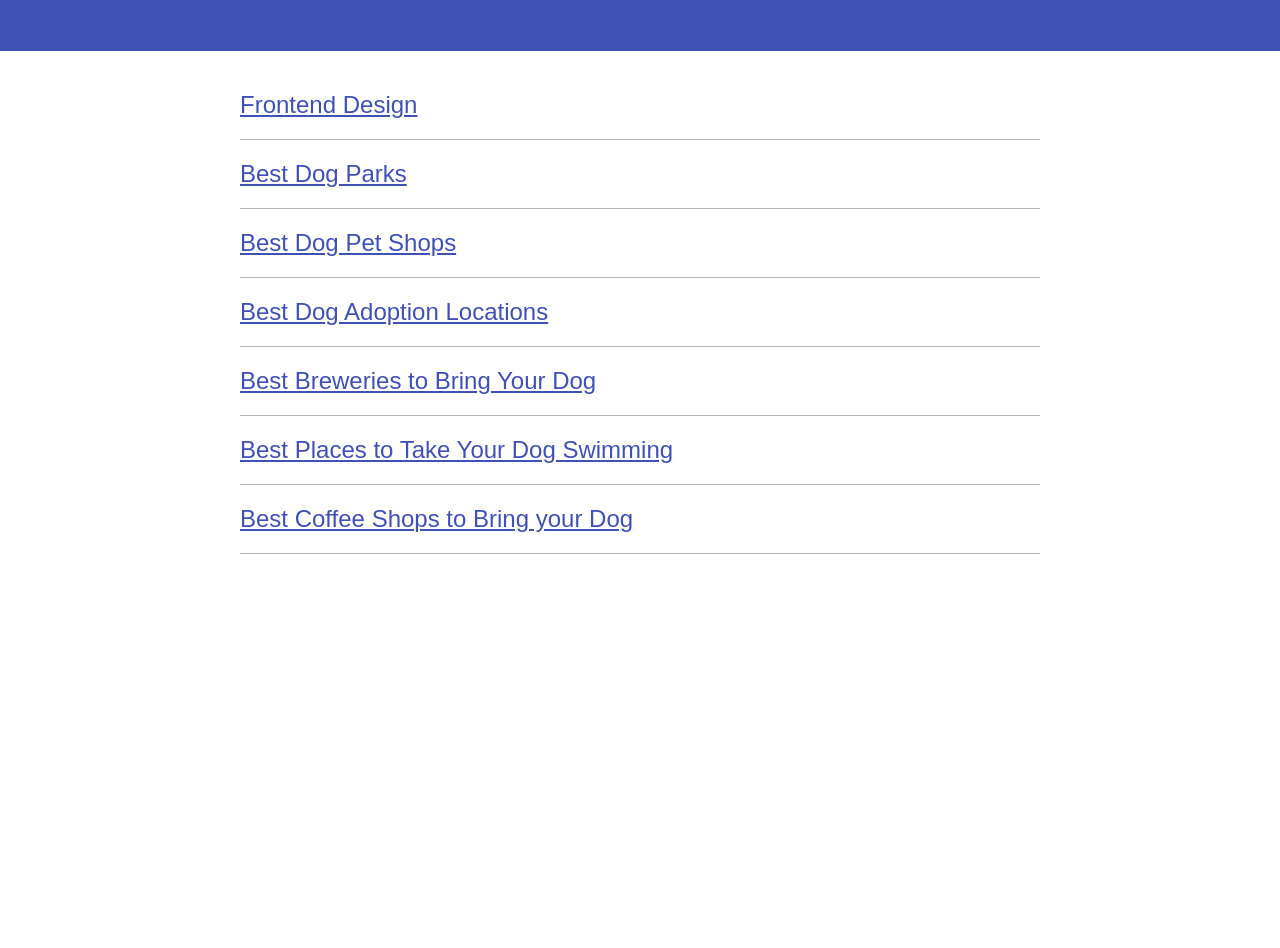
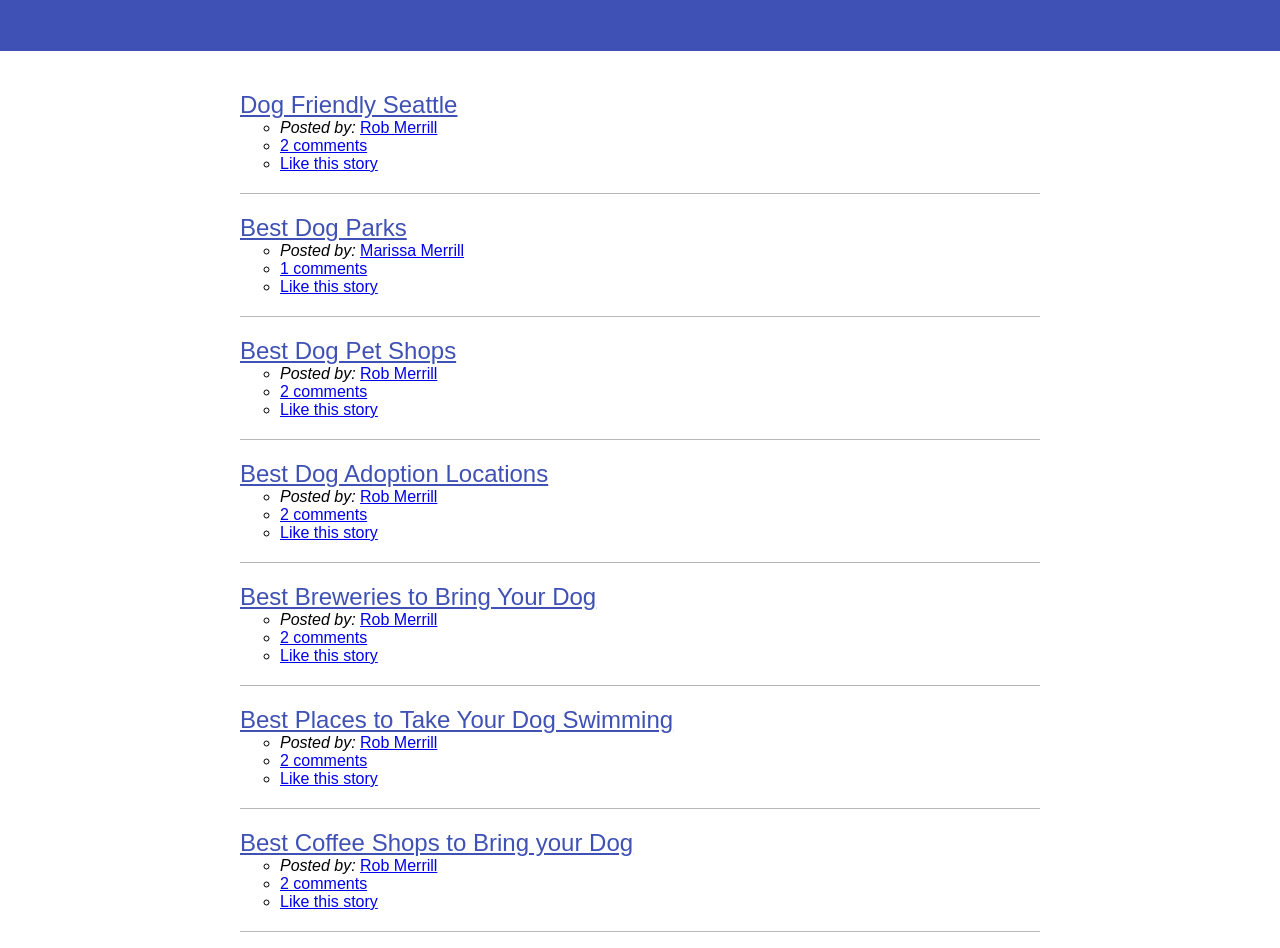
Before and after one commit to robgmerrill/dog-news-and-views, a plain HTML site: page index.html in a window 1280 px wide. Shown: the part 96-1044 px from the top of the page. Before the commit the page ends 800 px from the top, so only its background shows below. Drawn offline with Linux system fonts and the light colour scheme.

Commit message:
added meta html

```diff
--- a/index.html
+++ b/index.html
@@ -16,25 +16,137 @@
     <div class="container">
       <ol class='news'>
        <li class='news-item'>
-              <a class='news-link' href='#'>Frontend Design</a>
+              <a class='news-link' href='#'>Dog Friendly Seattle</a>
+              <ul class="news-meta">
+                <li class="news-meta-item">
+                  <em>Posted by:</em>
+                  <a href="#">Rob Merrill</a>
+                </li>
+              </ul>
+              <ul>
+                <li>
+                  <a href="#">2 comments</a>
+                </li>
+              </ul>
+              <ul>
+                <li>
+                  <a href="#">Like this story</a>
+                </li>
+              </ul>
             </li>
             <li class='news-item'>
               <a class='news-link' href='#'>Best Dog Parks</a>
+              <ul class="news-meta">
+                <li class="news-meta-item">
+                  <em>Posted by:</em>
+                  <a href="#">Marissa Merrill</a>
+                </li>
+              </ul>
+              <ul>
+                <li>
+                  <a href="#">1 comments</a>
+                </li>
+              </ul>
+              <ul>
+                <li>
+                  <a href="#">Like this story</a>
+                </li>
+              </ul>
             </li>
             <li class='news-item'>
               <a class='news-link' href='#'>Best Dog Pet Shops</a>
+              <ul class="news-meta">
+                <li class="news-meta-item">
+                  <em>Posted by:</em>
+                  <a href="#">Rob Merrill</a>
+                </li>
+              </ul>
+              <ul>
+                <li>
+                  <a href="#">2 comments</a>
+                </li>
+              </ul>
+              <ul>
+                <li>
+                  <a href="#">Like this story</a>
+                </li>
+              </ul>
             </li>
             <li class='news-item'>
               <a class='news-link' href='#'>Best Dog Adoption Locations</a>
+              <ul class="news-meta">
+                <li class="news-meta-item">
+                  <em>Posted by:</em>
+                  <a href="#">Rob Merrill</a>
+                </li>
+              </ul>
+              <ul>
+                <li>
+                  <a href="#">2 comments</a>
+                </li>
+              </ul>
+              <ul>
+                <li>
+                  <a href="#">Like this story</a>
+                </li>
+              </ul>
             </li>
             <li class='news-item'>
               <a class='news-link' href='#'>Best Breweries to Bring Your Dog</a>
+              <ul class="news-meta">
+                <li class="news-meta-item">
+                  <em>Posted by:</em>
+                  <a href="#">Rob Merrill</a>
+                </li>
+              </ul>
+              <ul>
+                <li>
+                  <a href="#">2 comments</a>
+                </li>
+              </ul>
+              <ul>
+                <li>
+                  <a href="#">Like this story</a>
+                </li>
+              </ul>
             </li>
             <li class='news-item'>
               <a class='news-link' href='#'>Best Places to Take Your Dog Swimming</a>
+              <ul class="news-meta">
+                <li class="news-meta-item">
+                  <em>Posted by:</em>
+                  <a href="#">Rob Merrill</a>
+                </li>
+              </ul>
+              <ul>
+                <li>
+                  <a href="#">2 comments</a>
+                </li>
+              </ul>
+              <ul>
+                <li>
+                  <a href="#">Like this story</a>
+                </li>
+              </ul>
             </li>
             <li class='news-item'>
               <a class='news-link' href='#'>Best Coffee Shops to Bring your Dog</a>
+              <ul class="news-meta">
+                <li class="news-meta-item">
+                  <em>Posted by:</em>
+                  <a href="#">Rob Merrill</a>
+                </li>
+              </ul>
+              <ul>
+                <li>
+                  <a href="#">2 comments</a>
+                </li>
+              </ul>
+              <ul>
+                <li>
+                  <a href="#">Like this story</a>
+                </li>
+              </ul>
             </li>
     </div>
       </ol>
```
